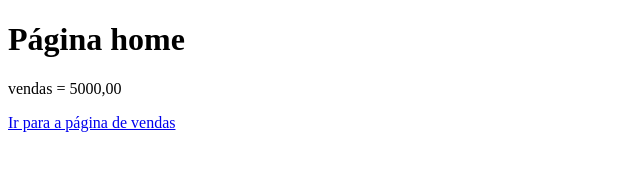
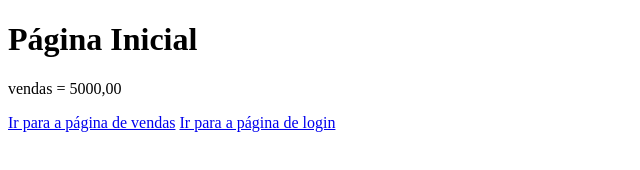
Before and after one commit to 4lmeida/aulagithub, a plain HTML site: page index.html in a window 1280 px wide. Shown: the whole page, without its empty margins (0-640 px from the left). Drawn offline with Linux system fonts and the light colour scheme.

Commit message:
(y) Finalização da feature login

```diff
--- a/index.html
+++ b/index.html
@@ -7,8 +7,9 @@
     <title>Document</title>
 </head>
 <body>
-    <h1>Página home</h1>
+    <h1>Página Inicial</h1>
     <p>vendas = 5000,00</p>
     <a href="vendas.html">Ir para a página de vendas</a>
+    <a href="login.html">Ir para a página de login</a>
 </body>
 </html>
```
Also changed, not shown: login.html (+1 -0 lines).
